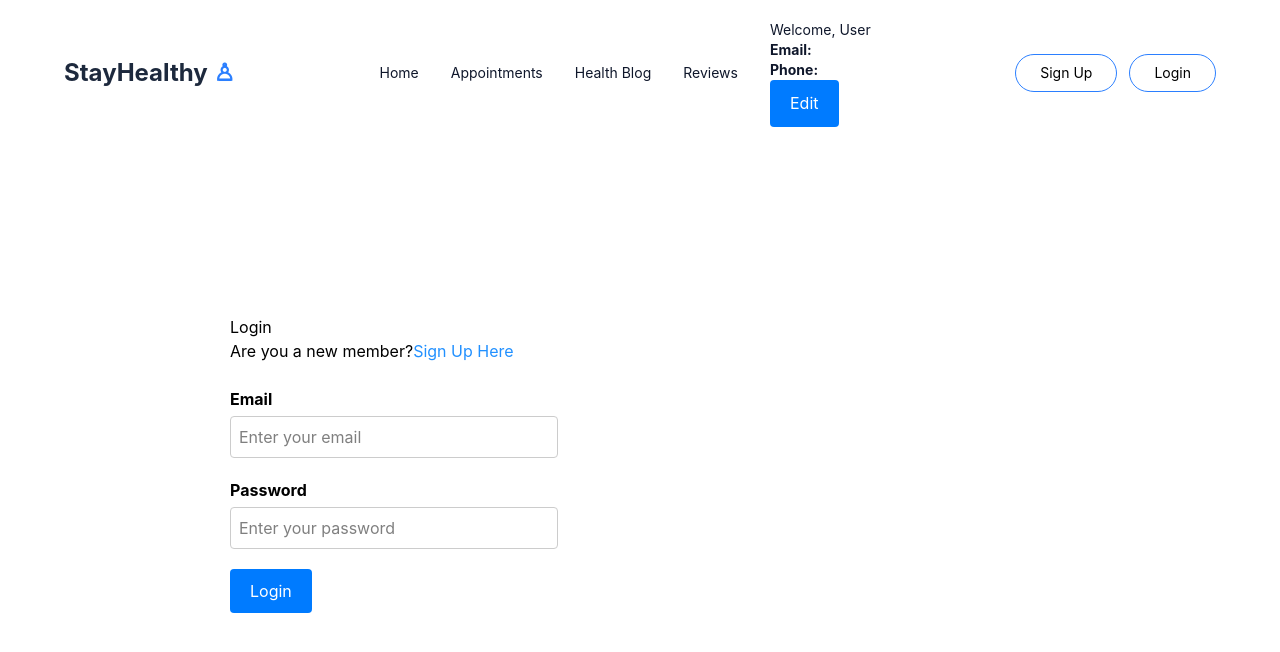
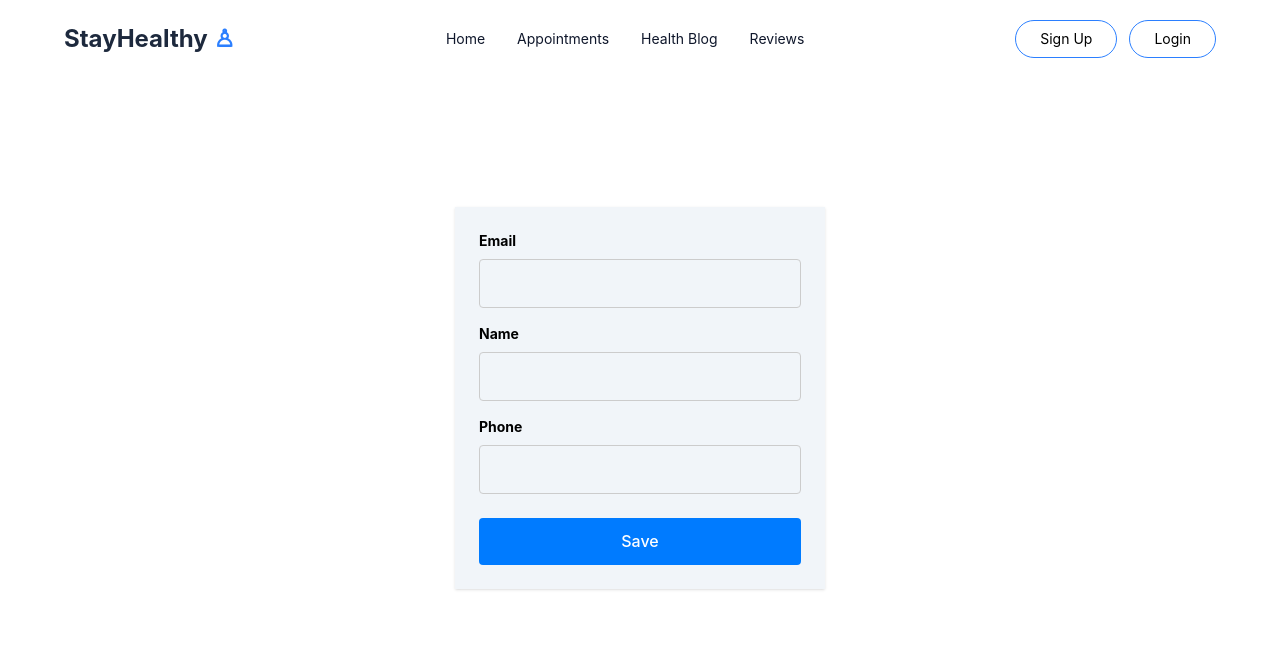
Before and after one commit to wandikahadi/med_appt, a React (Vite) app: page /profile/edit in a window 1280 px wide. Before the commit this address led to /login. Shown: the top 652 px of the page. Built offline with nearby package versions, Linux system fonts and the light colour scheme.

Commit message:
Update profile

```diff
--- a/src/AppRoutes.jsx
+++ b/src/AppRoutes.jsx
@@ -11,6 +11,8 @@ import Consultation from "./pages/Consultation";
 import SelfCheckup from "./pages/SelfCheckup";
 import InstantConsultation from './components/InstantConsultation';
 import Notification from './components/Notification';
+import Profile from "./pages/Profile";
+import ProfileEdit from "./pages/ProfileEdit";
 
 export default function AppRoutes() {
     return (
@@ -19,6 +21,8 @@ export default function AppRoutes() {
                 <Route path="/" element={<Home />} />
                 <Route path="/login" element={<Login />} />
                 <Route path="/signup" element={<Sign_Up />} />
+                <Route path="/profile" element={<Profile />} />
+                <Route path="/profile/edit" element={<ProfileEdit />} />
                 <Route path="/appointments" element={<Appointment />} />
                 <Route path="/blog" element={<HealthBlog />} />
                 <Route path="/reviews" element={<Reviews />} />
--- a/src/components/Navbar.jsx
+++ b/src/components/Navbar.jsx
@@ -1,7 +1,19 @@
+import { useState } from "react";
 import { Link } from "react-router-dom";
-import ProfileForm from './ProfileForm';
+import ProfileForm from "./ProfileForm";
 
 export default function Navbar() {
+    const [open, setOpen] = useState(false);
+
+    const name = sessionStorage.getItem("name");
+    const email = sessionStorage.getItem("email");
+    const token = sessionStorage.getItem("auth-token");
+
+    const logout = () => {
+        sessionStorage.clear();
+        window.location.href = "/login";
+    };
+
     return (
         <nav className="relative z-10 flex items-center justify-between px-5 py-5 sm:px-10 lg:px-16">
             <Link to="/" className="text-xl font-bold text-slate-800 sm:text-2xl">
@@ -13,16 +25,55 @@ export default function Navbar() {
                 <Link to="/appointments">Appointments</Link>
                 <Link to="/blog">Health Blog</Link>
                 <Link to="/reviews">Reviews</Link>
-                <ProfileForm />
             </div>
 
             <div className="hidden items-center gap-3 sm:flex">
+                {token ? (
+                    <div className="relative">
+                        <button
+                            onClick={() => setOpen(!open)}
+                            className="font-semibold text-slate-800"
+                        >
+                            Welcome, {name || email}
+                        </button>
+
+                        {open && (
+                            <div className="absolute right-0 mt-3 w-48 rounded-md bg-white py-3 shadow-lg z-[999]">
+                                <Link
+                                    to="/profile"
+                                    onClick={() => setOpen(false)}
+                                    className="block px-5 py-2 text-sm text-slate-700 hover:bg-slate-100"
+                                >
+                                    Your Profile
+                                </Link>
+
+                                <Link
+                                    to="/reports"
+                                    onClick={() => setOpen(false)}
+                                    className="block px-5 py-2 text-sm text-slate-700 hover:bg-slate-100"
+                                >
+                                    Your Reports
+                                </Link>
+
+                                <button
+                                    onClick={logout}
+                                    className="block w-full px-5 py-2 text-left text-sm text-slate-700 hover:bg-slate-100"
+                                >
+                                    Logout
+                                </button>
+                            </div>
+                        )}
+                    </div>
+                ) : (
+                    <>
                         <Link to="/signup" className="rounded-full border border-blue-500 px-6 py-2 text-sm">
                             Sign Up
                         </Link>
                         <Link to="/login" className="rounded-full border border-blue-500 px-6 py-2 text-sm">
                             Login
                         </Link>
+                    </>
+                )}
             </div>
 
             <button className="text-2xl lg:hidden">☰</button>
--- /dev/null
+++ b/src/pages/Profile.jsx
@@ -0,0 +1,35 @@
+import { useNavigate } from "react-router-dom";
+
+export default function Profile() {
+    const name = sessionStorage.getItem("name");
+    const email = sessionStorage.getItem("email");
+    const phone = sessionStorage.getItem("phone");
+    const navigate = useNavigate();
+
+    return (
+        <>
+            <div className="flex min-h-[80vh] items-center justify-center bg-white">
+                <div className="w-[360px] rounded-sm bg-slate-100 p-8 shadow-sm">
+                    <h1 className="mb-5 text-3xl font-bold text-black">
+                        Welcome, {name || "User"}
+                    </h1>
+
+                    <p className="mb-3 text-sm text-slate-800">
+                        <span className="font-bold">Email:</span> {email}
+                    </p>
+
+                    <p className="mb-5 text-sm text-slate-800">
+                        <span className="font-bold">Phone:</span> {phone || "-"}
+                    </p>
+
+                    <button
+                        onClick={() => navigate("/profile/edit")}
+                        className="w-full rounded bg-blue-500 py-2 text-sm font-medium text-white hover:bg-blue-600"
+                    >
+                        Edit
+                    </button>
+                </div>
+            </div>
+        </>
+    );
+}
--- /dev/null
+++ b/src/pages/ProfileEdit.jsx
@@ -0,0 +1,93 @@
+import { useState } from "react";
+import { useNavigate } from "react-router-dom";
+import Navbar from "../components/Navbar";
+import { API_URL } from "../config";
+
+export default function EditProfile() {
+    const navigate = useNavigate();
+
+    const [email] = useState(sessionStorage.getItem("email") || "");
+    const [name, setName] = useState(sessionStorage.getItem("name") || "");
+    const [phone, setPhone] = useState(sessionStorage.getItem("phone") || "");
+
+    const saveProfile = async (e) => {
+        e.preventDefault();
+
+        const res = await fetch(`${API_URL}/api/auth/user`, {
+            method: "PUT",
+            headers: {
+                "Content-Type": "application/json",
+                "email": email,
+            },
+            body: JSON.stringify({
+                name,
+                phone,
+            }),
+        });
+
+        const json = await res.json();
+
+        if (json.authtoken) {
+            sessionStorage.setItem("auth-token", json.authtoken);
+            sessionStorage.setItem("name", name);
+            sessionStorage.setItem("phone", phone);
+
+            alert("Profile updated successfully");
+            navigate("/profile");
+        } else {
+            if (json.errors) {
+                json.errors.forEach((error) => alert(error.msg));
+            } else {
+                alert(json.error || "Failed to update profile");
+            }
+        }
+    };
+
+    return (
+        <>
+            <div className="flex min-h-[80vh] items-center justify-center bg-white">
+                <form
+                    onSubmit={saveProfile}
+                    className="w-[370px] bg-slate-100 p-6 shadow-sm"
+                >
+                    <div className="mb-4">
+                        <label className="mb-1 block text-sm font-bold">Email</label>
+                        <input
+                            type="email"
+                            value={email}
+                            disabled
+                            className="w-full rounded border border-slate-300 bg-slate-100 px-3 py-2 text-sm text-slate-500"
+                        />
+                    </div>
+
+                    <div className="mb-4">
+                        <label className="mb-1 block text-sm font-bold">Name</label>
+                        <input
+                            type="text"
+                            value={name}
+                            onChange={(e) => setName(e.target.value)}
+                            className="w-full rounded border border-slate-300 px-3 py-2 text-sm"
+                        />
+                    </div>
+
+                    <div className="mb-6">
+                        <label className="mb-1 block text-sm font-bold">Phone</label>
+                        <input
+                            type="text"
+                            value={phone}
+                            onChange={(e) => setPhone(e.target.value)}
+                            className="w-full rounded border border-slate-300 px-3 py-2 text-sm"
+                        />
+                    </div>
+
+                    <button
+                        type="submit"
+                        className="w-full rounded bg-blue-500 py-2 text-sm font-medium text-white hover:bg-blue-600"
+                    >
+                        Save
+                    </button>
+                </form>
+            </div>
+        </>
+    );
+}
--- a/src/pages/auth/Sign_Up.css
+++ b/src/pages/auth/Sign_Up.css
@@ -36,11 +36,6 @@
     text-align: right; /* Right-align text */
 }
 
-.signup-text1 span {
-    color: #3c79a7; /* Set text color */
-    font-weight: 600; /* Set font weight to bold */
-    cursor: pointer; /* Change cursor to pointer on hover */
-}
 
 /* Styles for the signup form section */
 .signup-form {
--- /dev/null
+++ b/src/utils/getUser.js
@@ -0,0 +1,20 @@
+import { API_URL } from "../config";
+
+export const getUser = async () => {
+    const res = await fetch(`${API_URL}/api/auth/user`, {
+        method: "GET",
+        headers: {
+            "Content-Type": "application/json",
+            "email": sessionStorage.getItem("email")
+        }
+    });
+
+    const user = await res.json();
+
+    sessionStorage.setItem("name", user.name);
+    sessionStorage.setItem("email", user.email);
+    sessionStorage.setItem("phone", user.phone);
+    sessionStorage.setItem("role", user.role);
+
+    return user;
+};
```
Lines whose indentation alone changed are shown as unchanged.
